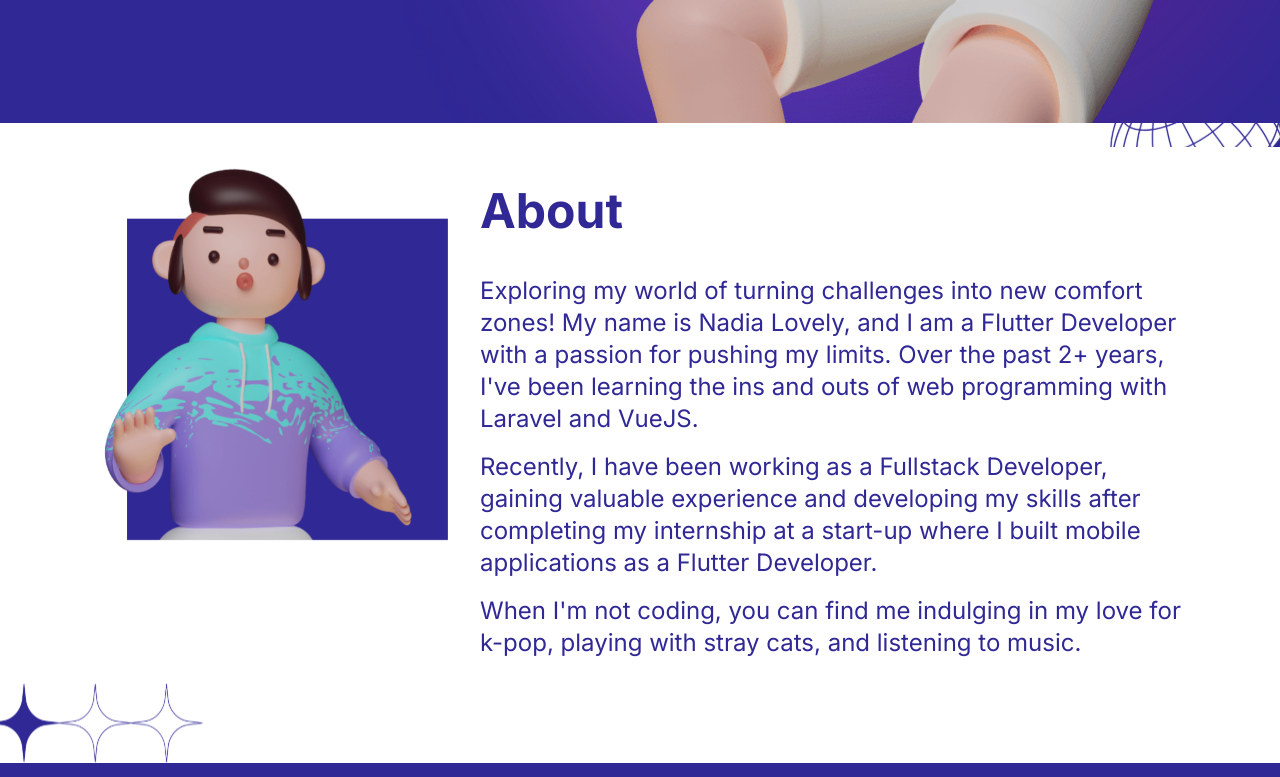
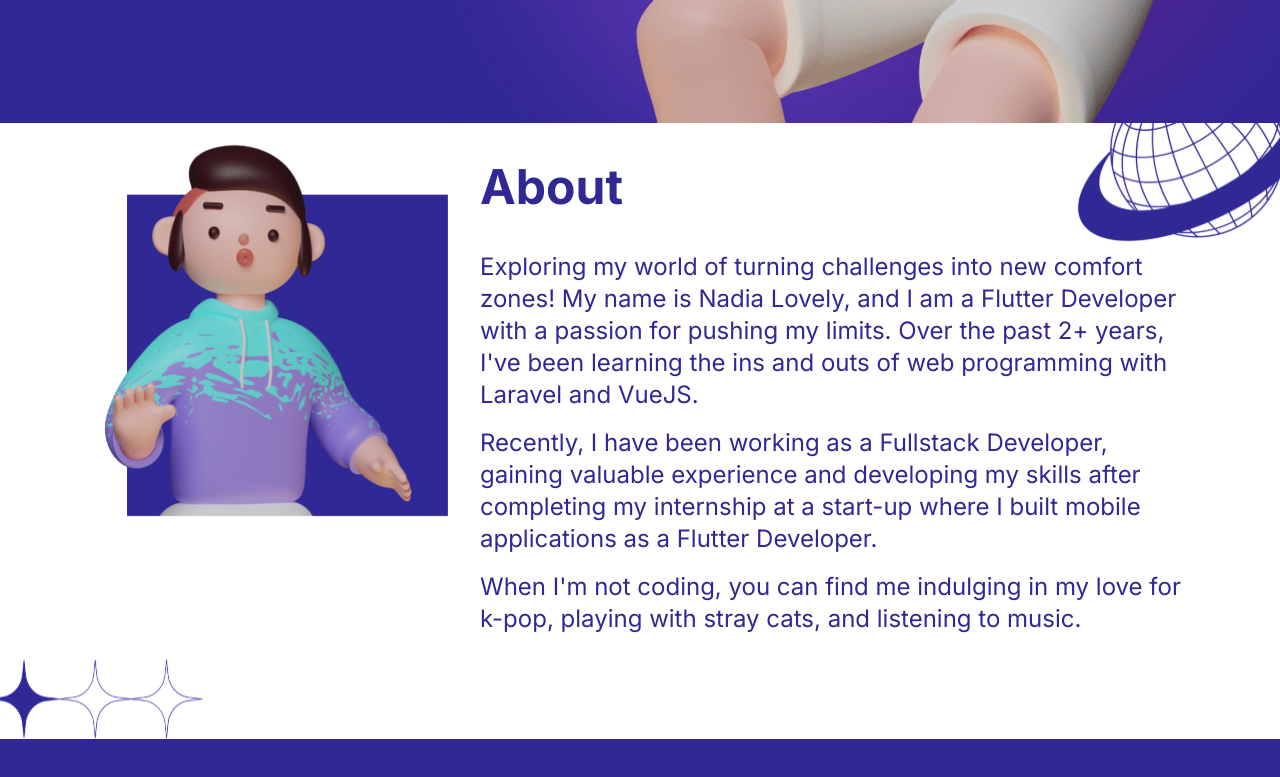
Before and after one commit to nadialvy/personal-web-revamp, a Vue app: page / in a window 1280 px wide. Shown: the part 1020-1797 px from the top of the page. Built offline with nearby package versions, Linux system fonts and the light colour scheme.

Commit message:
fix: fix some error

```diff
--- a/src/components/About.vue
+++ b/src/components/About.vue
@@ -1,8 +1,8 @@
 <template>
-  <p class="relative bottom-[68px] lg:bottom-[98px]" id="about"></p>
-  <img src="/about/el-planet.svg" alt="PLanet element" class="w-28 absolute right-0 lg:w-32 xl:w-52 2xl:w-64">
+  <p class="relative bottom-[68px] lg:bottom-[98px] bg-white" id="about"></p>
+  <img src="/about/el-planet.svg" alt="Planet element" class="w-28 absolute lg:w-32 xl:w-52 2xl:w-64 z-10 right-0">
   <p class="text-3xl text-purple-500 pb-8 pt-8 font-bold text-center lg:hidden bg-white">About</p>
-  <div class="relative px-8 py-2 md:flex md:gap-x-4 xl:gap-x-8 lg:px-20 xl:px-24 2xl:px-72 2xl:gap-x-16 lg:mt-6 bg-white">
+  <div class="relative px-8 py-2 md:flex md:gap-x-4 xl:gap-x-8 lg:px-20 xl:px-24 2xl:px-72 2xl:gap-x-16 bg-white">
     <div class="md:w-1/3 items-center md:justify-center">
       <img src="/about/main-pict.png" alt="Self Picture" class="w-full animate-bounce animate-bounce-slow ease-in">
     </div>
--- a/src/components/ContactUs.vue
+++ b/src/components/ContactUs.vue
@@ -25,7 +25,7 @@
           </div>
         </a>
 
-        <button class="mt-4 2xl:mt-16 btn bg-pink-500 hover:bg-pink-600 border-none rounded-none w-full mb-2 lg:text-lg normal-case" @click="downloadResume">Download my resume</button>
+        <button class="mt-4 2xl:mt-16 btn bg-pink-500 hover:bg-pink-600 border-none rounded-none w-full mb-2 lg:text-lg normal-case  text-white" @click="downloadResume">Download my resume</button>
         <div class="divider lg:hidden"></div>
       </div>
 
@@ -103,13 +103,13 @@ export default{
       this.message = ''
     },
     downloadResume(){
-      const fileURL = 'contact/Nadia Lovely Resume.pdf';
+      const fileURL = 'contact/CV_Nadia Lovely.pdf';
 
       // Create a temporary link element
       const link = document.createElement('a');
       link.href = fileURL;
       link.target = '_blank';
-      link.download = 'Nadia Lovely Resume.pdf';
+      link.download = 'CV_Nadia Lovely.pdf';
 
       // Append the link element to the document body
       document.body.appendChild(link);
--- a/src/components/Skills.vue
+++ b/src/components/Skills.vue
@@ -99,5 +99,3 @@ import SkillCard from '../widgets/SkillCard.vue';
     <img src="/skills/bottom-star.svg" alt="Star" class="w-24 lg:w-32 xl:w-40 2xl:w-64 opacity-50 -z-0 absolute bottom-0">
   </div>
 </template>
-
-<!-- flex flex-wrap -mx-4 mt-20 max-[380px]:mt-10 -->
```
Also changed, not shown: src/style.css (+0 -74 lines), 1 other file (tests, documents, lock files or other folders).
